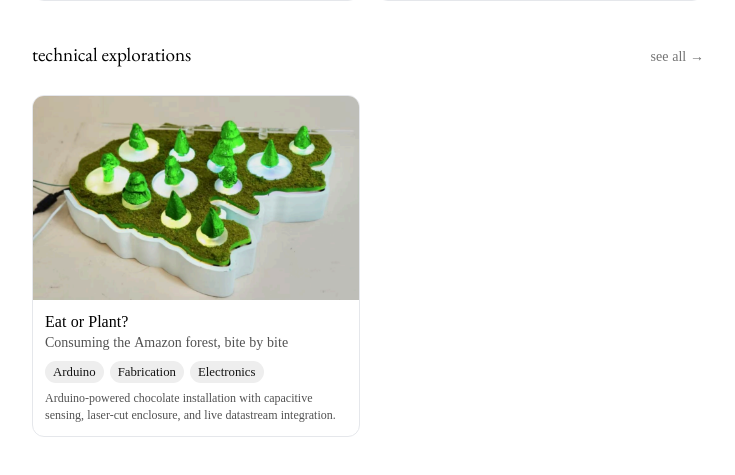
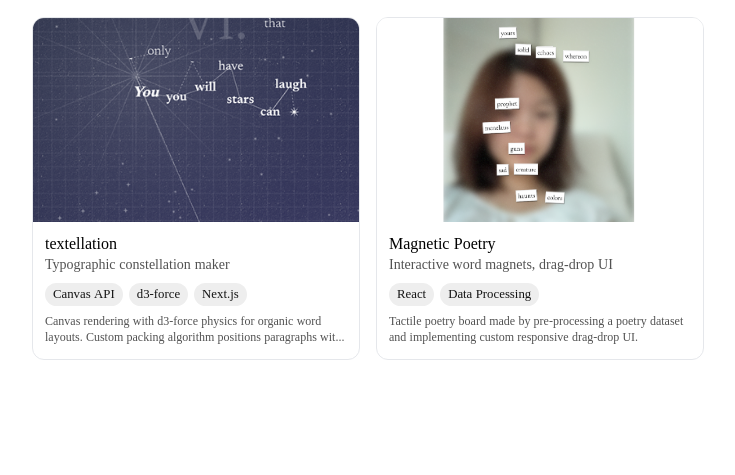
Before and after one commit to kimestelle/my-portfolio, a Next.js app: page / in a window 1280 px wide. Shown: the part 1669-2144 px from the top of the page, without its empty margins (267-1002 px from the left). After the commit the page ends 2093 px from the top, so only its background shows below. Built offline with nearby package versions, Linux system fonts and the light colour scheme; a web font is replaced by a local one.

Commit message:
added internet atlas

```diff
--- a/src/app/components/ProjectHTML.tsx
+++ b/src/app/components/ProjectHTML.tsx
@@ -7,10 +7,9 @@ import {
 import ProjectCard from '../projects/components/ProjectCard';
 
 const SECTIONS: { category: ProjectCategory; featured: string[] }[] = [
-  { category: 'production experience', featured: ['into-the-blue', 'sce-data-engineering'] },
+  { category: 'production experience', featured: ['into-the-blue', 'sce-data-engineering', 'internet-atlas'] },
   { category: 'graphics & simulation', featured: ['mini-minecraft', 'watercolor-shader'] },
   { category: 'creative tools', featured: ['textellation', 'magnetic-poetry'] },
-  { category: 'technical explorations', featured: ['eat-or-plant'] },
 ];
 
 function pickById(category: ProjectCategory, ids: string[]) {
```
